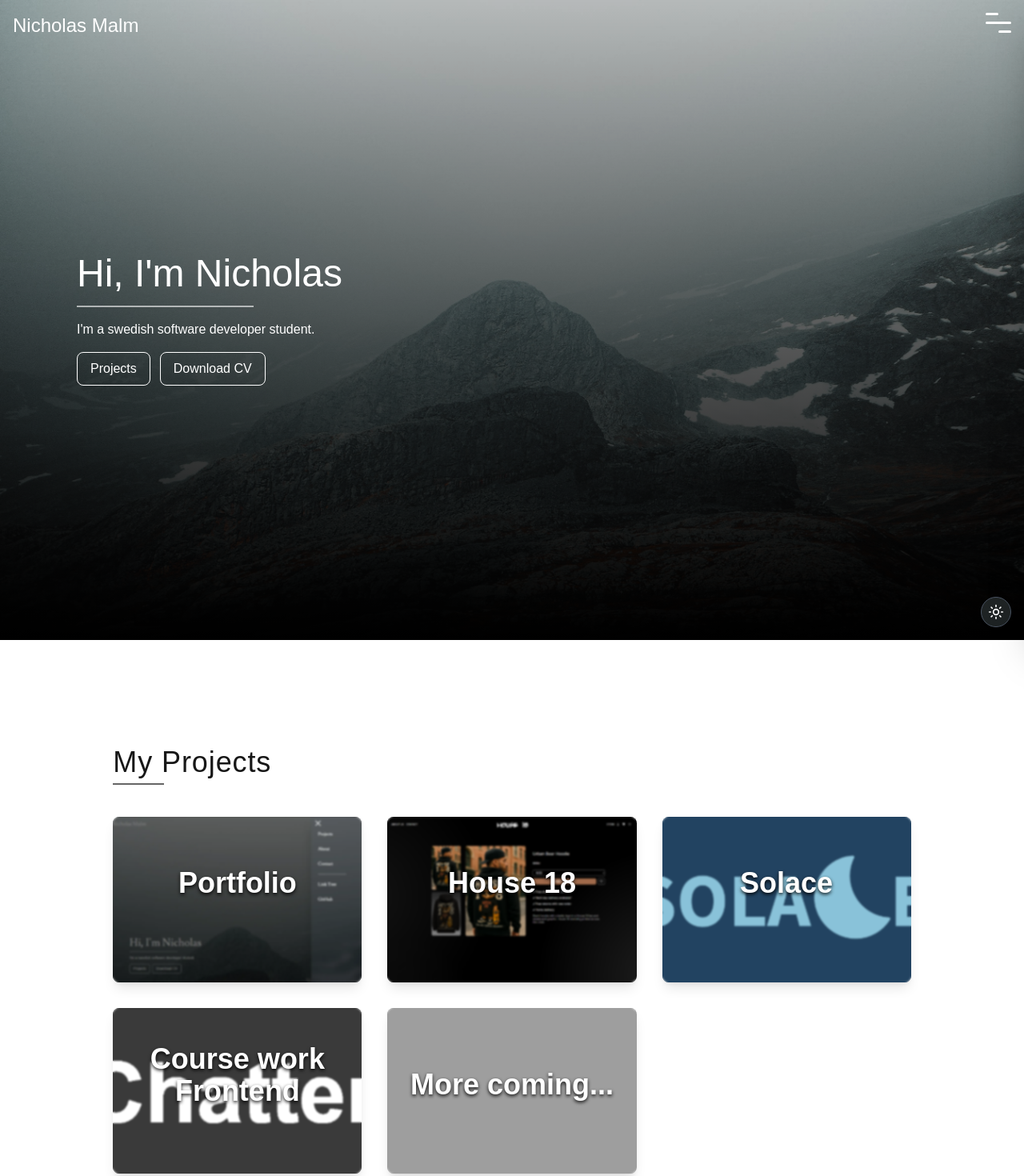
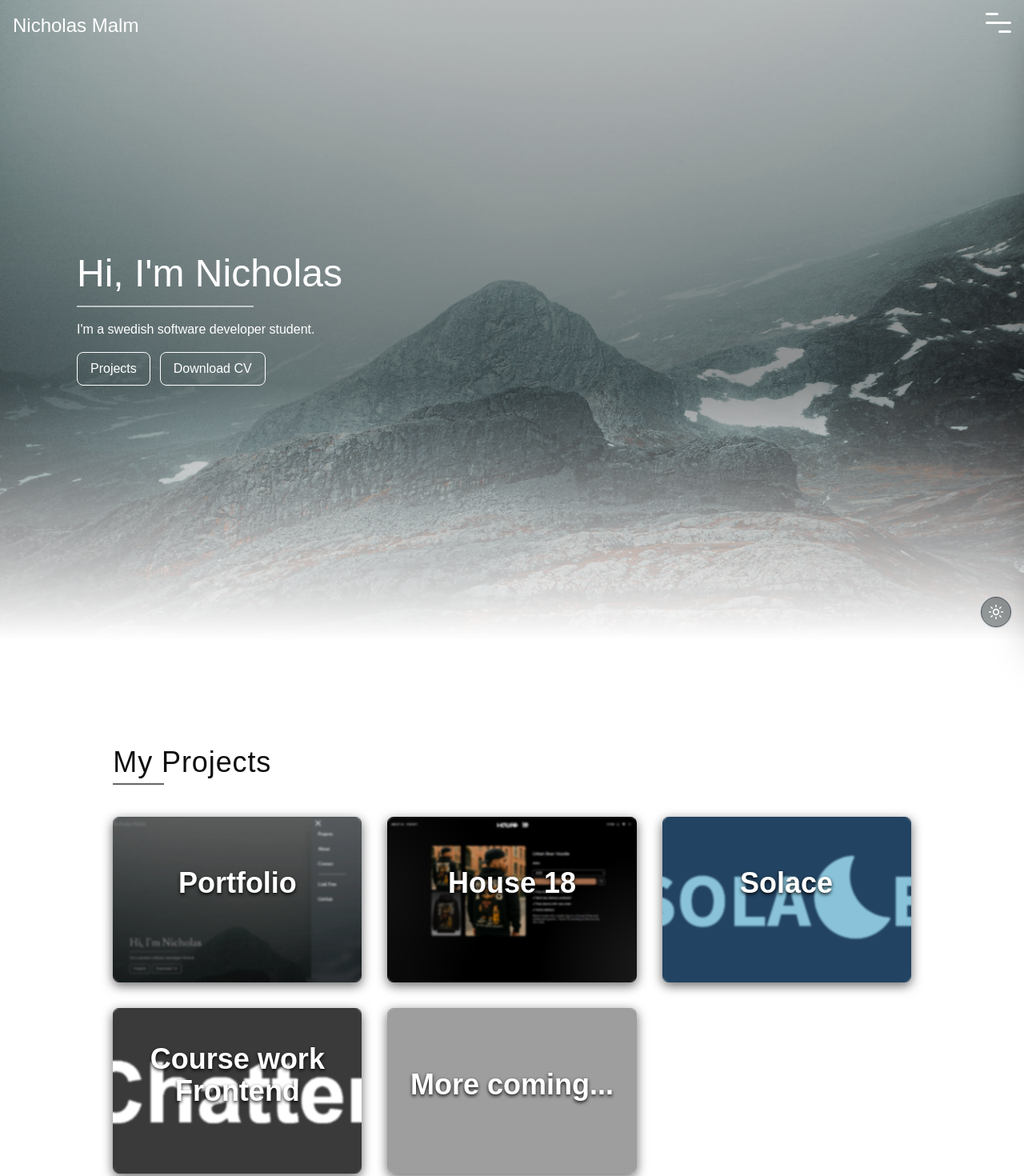
Before and after one commit to nickem00/portfolio-next, a Next.js app: page / in a window 1280 px wide. Shown: the top 1470 px of the page at 80% size. Built offline with nearby package versions, Linux system fonts and the light colour scheme; grey boxes are pictures that could not be loaded; a web font is replaced by a local one.

Commit message:
changes in design

```diff
--- a/src/app/globals.css
+++ b/src/app/globals.css
@@ -4,11 +4,11 @@
 
 :root {
   --background: #ffffff;
-  --foreground: #171717;
+  --foreground: #0d0e0f;
 }
 
 .dark {
-  --background: #000000;
+  --background: #0d0e0f;
   --foreground: #ffffff;
 }
 
@@ -32,3 +32,38 @@ body {
 .scrollbar-hide::-webkit-scrollbar {
   display: none;  /* Chrome, Safari and Opera */
 }
+
+
+@layer utilities {
+  /* Gradients Hero Section */
+  .light-gradient {
+    background: linear-gradient(
+      to top,
+      #ffffff 0%,
+      #f0f0f080 20%,
+      #f0f0f030 30%,
+      #0d0e0f40 40%,
+      #0d0e0f40 50%,
+      #e0e0e000 100%
+    )
+  }
+
+  .dark-gradient {
+    background: linear-gradient(
+      to top,
+      #0d0e0f 0%,
+      #0d0e0f80 30%,
+      #0d0e0f30 40%,
+      #0d0e0f30 70%,
+      #00000000 100%
+    )
+  }  /* Box Shadow */
+  .card-shadow {
+    box-shadow: 0 4px 14px rgba(0,0,0,0.6);
+    transition: box-shadow 0.3s ease-in-out, transform 0.3s ease-in-out;
+  }
+
+  .card-shadow:hover {
+    box-shadow: 0 4px 48px rgba(0,0,0,0.6);
+  }
+}
--- a/src/components/DevPort/heroSection.tsx
+++ b/src/components/DevPort/heroSection.tsx
@@ -14,7 +14,7 @@ export default function DevPortHero() {
                 className="absolute inset-0 object-cover w-full h-full -z-30 object-top brightness-75"
             />
 
-            <div className='img-overlay absolute inset-0 -z-20 bg-gradient-to-t from-black via-black/50 to-transparent' />
+            <div className='img-overlay absolute inset-0 -z-20 light-gradient dark:dark-gradient' />
 
             <div className="hero-div flex flex-col">
 
--- a/src/components/DevPort/projectsSection.tsx
+++ b/src/components/DevPort/projectsSection.tsx
@@ -4,66 +4,6 @@ import { useState } from 'react';
 import Image from 'next/image';
 import ProjectModal from '@/components/DevPort/ProjectModal';
 import { projectData, Project } from '@/data/projects';
-
-
-// Project data
-// const projectData: Project[] = [
-//     {
-//         title: "House 18",
-//         description: "House 18 is a fullstack web application built as part of a university project during the " +
-//         "course Full Stack Development - DA219B at Kristianstad University. The app simulates a modern clothing " +
-//         "store with user authentication, a responsive shopping experience and admin product management. Feel free to read more at " +
-//         "the README on GitHub.",
-//         image: "/images/House18Screenshot.png",
-//         github: "https://github.com/nickem00/house-18",
-//         demo: "https://house-18.vercel.app/",
-//         authors: [
-//             "Nicholas Malm (Me)",
-//             "Hugo Nilsson",
-//             "Jacob Hellgren",
-//             "Pontus Havmyr"
-//         ],
-//         skills: ["React", "Vite", "Node.js", "Express", "MongoDB", "CSS"]
-//     },
-//     {
-//         title: "Solace",
-//         description: "Solace is a desktop application we developed during the Agile Development Methods course. " +
-//         "Its purpose is to help users manage stress and anxiety by logging their mood and stress levels," +
-//         " which are visualized in a dashboard. The app is built with Python and Tkinter. It was a group project" +
-//         " following agile workflows from concept to final product.",
-//         image: "/images/solace-logo.png",
-//         github: "https://github.com/HugNil/Solace",
-//         demo: null,
-//         authors: [
-//             "Nicholas Malm",
-//             "Jacob Hellgren",
-//             "Hugo Nilsson",
-//             "Pontus Havmyr"
-//         ],
-//         skills: ["Python", "Tkinter", "MYSQL", "Agile"]
-//     },
-//     {
-//         title: "Course work Frontend",
-//         description:
-//             "This is a front end assignment in the course Front End at Kristianstad University. " +
-//             "We learned how to fetch data from an API. There were also a lot of focus on semantic design and responsiveness. " +
-//             "Languages used were JavaScript, HTML and CSS.",
-//         image: "/images/chatter-logo.png",
-//         github: "https://github.com/nickem00/FrontEnd-Module2",
-//         demo: "https://front-end-module2.vercel.app/",
-//         authors: ["Nicholas Malm"],
-//         skills: ["JavaScript", "HTML", "CSS", "API", "Responsive Design"]
-//     },
-//     {
-//         title: "More coming...",
-//         description: "No more featured projects yet. Feel free to check out my GitHub in the meantime.",
-//         image: "/images/more-coming.png",
-//         github: "https://github.com/nickem00/",
-//         authors: [],
-//         demo: null,
-//         skills: []
-//     }
-// ];
 
 
 export default function ProjectsSection() {
@@ -78,11 +18,13 @@ export default function ProjectsSection() {
                         <span className="absolute -bottom-2 left-1/2 sm:left-8 transform -translate-x-1/2 w-16 h-0.5 bg-black/60 dark:bg-white/60"></span>
                     </h2>
                 </div>
+                    {/* Grid for Project Cards */}
                     <div className="grid grid-cols-1 sm:grid-cols-2 lg:grid-cols-3 gap-8 w-full">
+                        {/* Each Card */}
                         {projectData.map((project, index) => (
                             <div
                                 key={index}
-                                className="relative rounded-lg overflow-hidden shadow-lg aspect-[3/2] transition-transform duration-300 hover:transform hover:scale-105 cursor-pointer group"
+                                className="relative rounded-lg overflow-hidden card-shadow aspect-[3/2] transition-transform duration-300 hover:transform hover:scale-105 cursor-pointer group"
                                 onClick={() => setSelectedProject(project)}
                             >
                                 {/* Image with blur effect on hover */}
@@ -94,7 +36,7 @@ export default function ProjectsSection() {
                                 />
                                 <div className='backdrop-blur-[1px] group-hover:opacity-0 w-full h-full inset-0 '></div>
                                 {/* Text overlay */}
-                                <div className="absolute inset-0 flex flex-col items-center justify-center p-4 text-white z-10">
+                                <div className="absolute inset-0 flex flex-col transition-all items-center justify-center p-4 text-white z-10">
                                     <h3 className="text-3xl md:text-4xl text-center font-bold mb-2 text-shadow-md opacity-100">
                                         {project.title}
                                     </h3>
--- a/src/components/PhotoPort/heroSection.tsx
+++ b/src/components/PhotoPort/heroSection.tsx
@@ -12,10 +12,10 @@ export default function PhotoPortHero() {
                 height={2000}
                 quality={80}
                 alt="Background image showcase"
-                className="absolute inset-0 object-cover w-full h-full -z-30 object-center brightness-75"
+                className="absolute inset-0 object-cover w-full h-screen -z-30 object-center brightness-75"
             />
 
-            <div className='img-overlay absolute inset-0 -z-20 bg-gradient-to-t from-black via-black/50 to-transparent' />
+            <div className='img-overlay absolute h-screen inset-0 -z-20 bg-gradient-to-t from-black via-black/50 to-transparent' />
 
             <div className="hero-div flex flex-col">
                 <h2 className='
```
